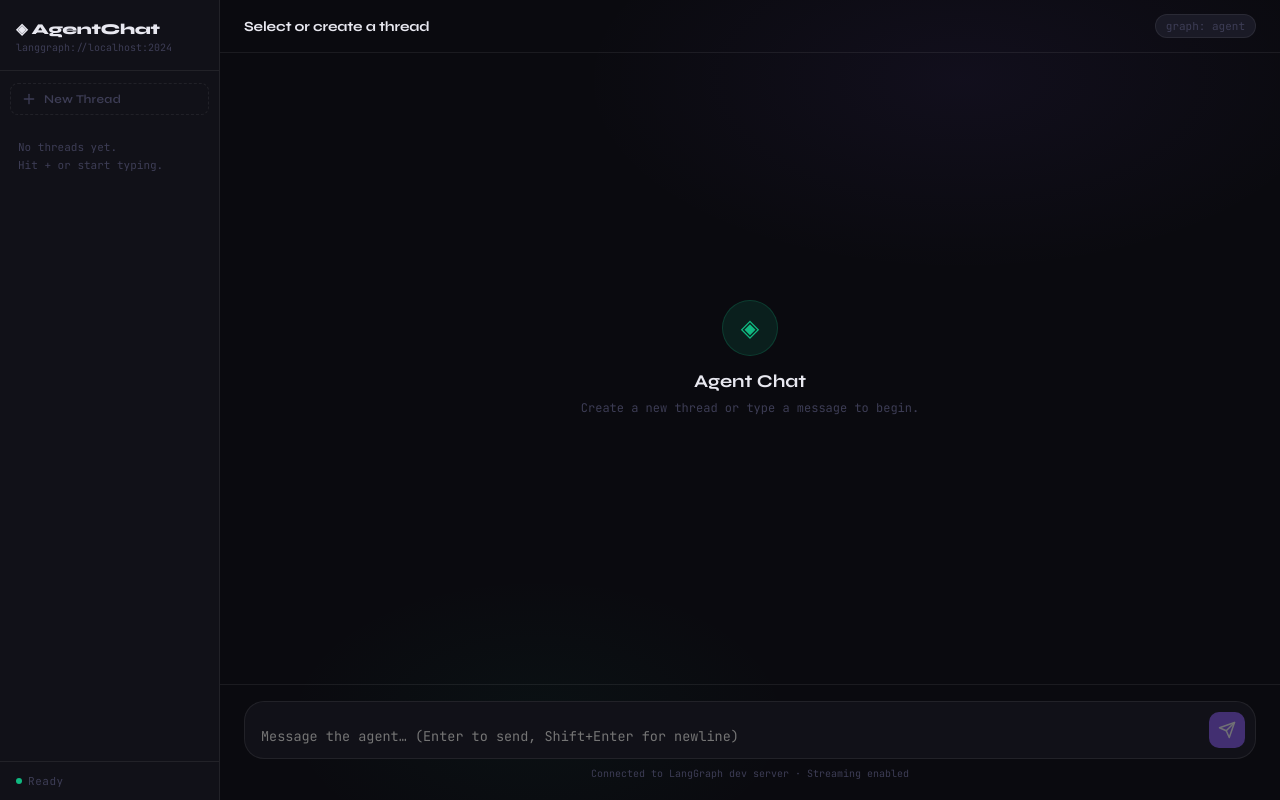
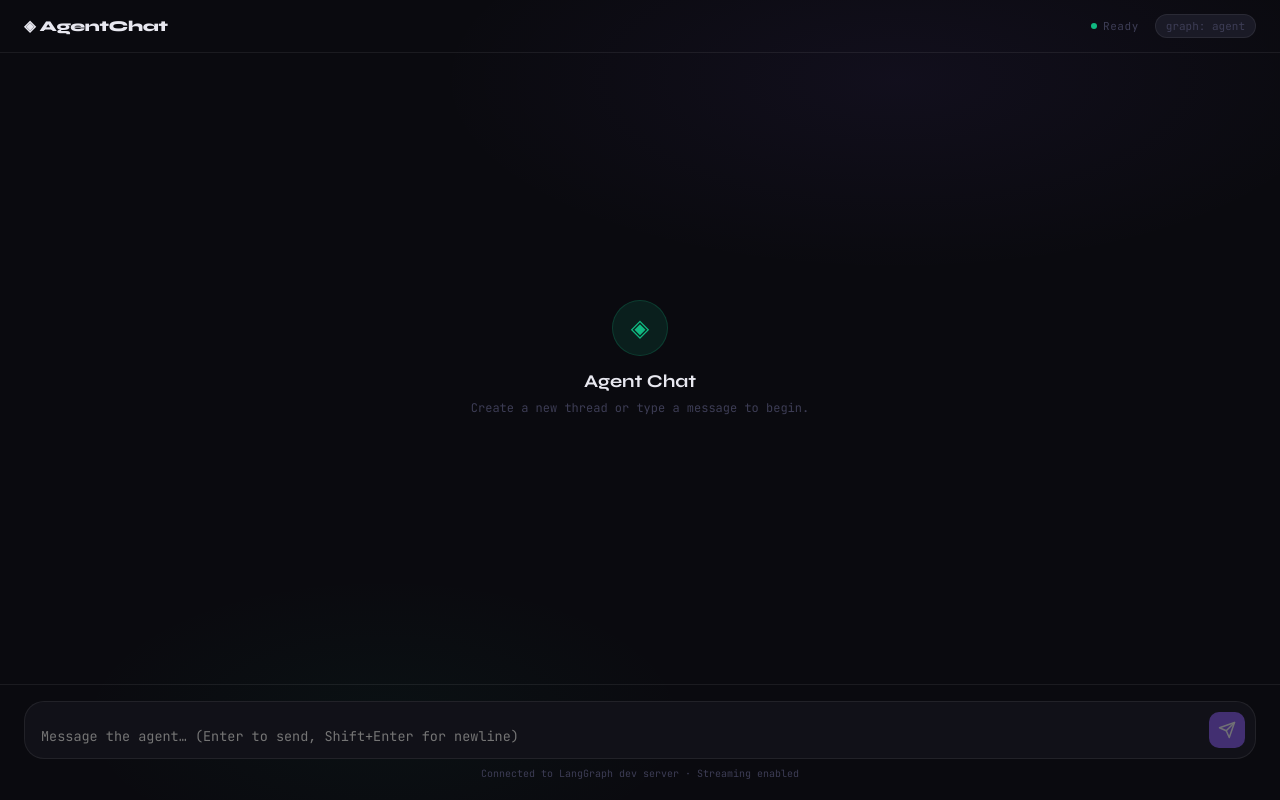
Before and after one commit to nephoseu/aegis-agent, a React (Vite) app in the folder client/: page / in a window 1280 px wide. Built offline with nearby package versions, Linux system fonts and the light colour scheme.

Commit message:
Threads removed

```diff
--- a/client/src/App.jsx
+++ b/client/src/App.jsx
@@ -23,12 +23,6 @@
     <path d="M21 12a9 9 0 1 1-6.219-8.56"/>
   </svg>
 );
-const PlusIcon = () => (
-  <svg width="16" height="16" viewBox="0 0 24 24" fill="none" stroke="currentColor" strokeWidth="2" strokeLinecap="round">
-    <line x1="12" y1="5" x2="12" y2="19"/><line x1="5" y1="12" x2="19" y2="12"/>
-  </svg>
-);
-
 const Cursor = () => (
   <span style={{
     display: 'inline-block', width: 2, height: '1em',
@@ -73,24 +67,6 @@
   );
 }
 
-function ThreadItem({ thread, active, onClick }) {
-  return (
-    <button onClick={onClick} style={{
-      width: '100%', padding: '8px 12px', borderRadius: 8, border: 'none',
-      background: active ? 'var(--accent-glow)' : 'transparent',
-      borderLeft: `2px solid ${active ? 'var(--accent)' : 'transparent'}`,
-      color: active ? 'var(--accent-2)' : 'var(--text-dim)',
-      fontFamily: 'var(--font-ui)', fontSize: 12, fontWeight: 600,
-      textAlign: 'left', cursor: 'pointer', transition: 'all 0.15s', letterSpacing: '0.03em',
-    }}>
-      {thread.label}
-      <span style={{ display: 'block', fontFamily: 'var(--font-mono)', fontSize: 10, fontWeight: 400, opacity: 0.5, marginTop: 2 }}>
-        {thread.id.slice(0, 8)}…
-      </span>
-    </button>
-  );
-}
-
 function StatusBadge({ status }) {
   const colors = {
     idle:       { dot: 'var(--agent)',    text: 'var(--text-dimmer)' },
@@ -115,7 +91,6 @@
 }
 
 export default function App() {
-  const [threads, setThreads] = useState([]);
   const [activeThread, setActiveThread] = useState(null);
   const [messages, setMessages] = useState({});
   const [input, setInput] = useState('');
@@ -150,21 +125,6 @@
     });
   }, []);
 
-  const newThread = useCallback(async () => {
-    setStatus('connecting');
-    try {
-      const id = await createThread();
-      const label = `Thread ${threads.length + 1}`;
-      setThreads(prev => [...prev, { id, label }]);
-      setActiveThread(id);
-      setMessages(prev => ({ ...prev, [id]: [] }));
-      setStatus('idle');
-    } catch (e) {
-      setStatus('error');
-      setTimeout(() => setStatus('idle'), 3000);
-    }
-  }, [threads.length]);
-
   const send = useCallback(async () => {
     const text = input.trim();
     if (!text || status === 'streaming' || status === 'connecting') return;
@@ -174,8 +134,6 @@
       setStatus('connecting');
       try {
         const id = await createThread();
-        const label = 'Thread 1';
-        setThreads([{ id, label }]);
         setActiveThread(id);
         setMessages({ [id]: [] });
         threadId = id;
@@ -224,55 +182,12 @@
         .spinner { animation: spin 0.8s linear infinite; display:flex; }
         .send-btn:hover:not(:disabled) { background: var(--accent-2) !important; transform: scale(1.05); }
         .send-btn:disabled { opacity:0.4; cursor:not-allowed; }
-        .new-btn:hover { background: var(--accent-glow) !important; color: var(--accent-2) !important; }
         textarea { resize:none; }
         textarea:focus { outline:none; }
         .input-wrap:focus-within { border-color: var(--border-active) !important; box-shadow: 0 0 0 3px var(--accent-glow) !important; }
       `}</style>
 
       <div style={{ display:'flex', height:'100vh', overflow:'hidden' }}>
-
-        {/* Sidebar */}
-        <aside style={{
-          width:220, flexShrink:0, background:'var(--bg-2)',
-          borderRight:'1px solid var(--border)', display:'flex', flexDirection:'column',
-        }}>
-          <div style={{ padding:'20px 16px 16px', borderBottom:'1px solid var(--border)' }}>
-            <div style={{ fontWeight:800, fontSize:15, letterSpacing:'-0.02em' }}>◈ AgentChat</div>
-            <div style={{ fontFamily:'var(--font-mono)', fontSize:10, color:'var(--text-dimmer)', marginTop:3 }}>
-              langgraph://localhost:2024
-            </div>
-          </div>
-
-          <div style={{ padding:'12px 10px 8px' }}>
-            <button className="new-btn" onClick={newThread} style={{
-              width:'100%', padding:'7px 10px', display:'flex', alignItems:'center', gap:7,
-              background:'transparent', border:'1px dashed var(--border)', borderRadius:8,
-              color:'var(--text-dimmer)', cursor:'pointer', fontFamily:'var(--font-ui)',
-              fontSize:12, fontWeight:600, transition:'all 0.15s', letterSpacing:'0.03em',
-            }}>
-              <PlusIcon /> New Thread
-            </button>
-          </div>
-
-          <div style={{ flex:1, overflowY:'auto', padding:'0 10px 12px' }}>
-            {threads.length === 0 ? (
-              <div style={{ padding:'16px 8px', fontFamily:'var(--font-mono)', fontSize:11, color:'var(--text-dimmer)', lineHeight:1.6 }}>
-                No threads yet.<br/>Hit + or start typing.
-              </div>
-            ) : (
-              <div style={{ display:'flex', flexDirection:'column', gap:3 }}>
-                {threads.map(t => (
-                  <ThreadItem key={t.id} thread={t} active={t.id === activeThread} onClick={() => setActiveThread(t.id)} />
-                ))}
-              </div>
-            )}
-          </div>
-
-          <div style={{ padding:'12px 16px', borderTop:'1px solid var(--border)' }}>
-            <StatusBadge status={status} />
-          </div>
-        </aside>
 
         {/* Main */}
         <main style={{
@@ -286,21 +201,15 @@
             padding:'14px 24px', borderBottom:'1px solid var(--border)',
             display:'flex', alignItems:'center', justifyContent:'space-between',
           }}>
-            <div>
-              <div style={{ fontWeight:700, fontSize:14, letterSpacing:'-0.01em' }}>
-                {activeThread ? (threads.find(t=>t.id===activeThread)?.label ?? 'Thread') : 'Select or create a thread'}
+            <div style={{ fontWeight:800, fontSize:15, letterSpacing:'-0.02em' }}>◈ AgentChat</div>
+            <div style={{ display:'flex', alignItems:'center', gap:16 }}>
+              <StatusBadge status={status} />
+              <div style={{
+                fontFamily:'var(--font-mono)', fontSize:11, color:'var(--text-dimmer)',
+                background:'var(--bg-3)', padding:'4px 10px', borderRadius:20, border:'1px solid var(--border)',
+              }}>
+                graph: agent
               </div>
-              {activeThread && (
-                <div style={{ fontFamily:'var(--font-mono)', fontSize:10, color:'var(--text-dimmer)', marginTop:1 }}>
-                  {activeThread}
-                </div>
-              )}
-            </div>
-            <div style={{
-              fontFamily:'var(--font-mono)', fontSize:11, color:'var(--text-dimmer)',
-              background:'var(--bg-3)', padding:'4px 10px', borderRadius:20, border:'1px solid var(--border)',
-            }}>
-              graph: agent
             </div>
           </header>
 
```
